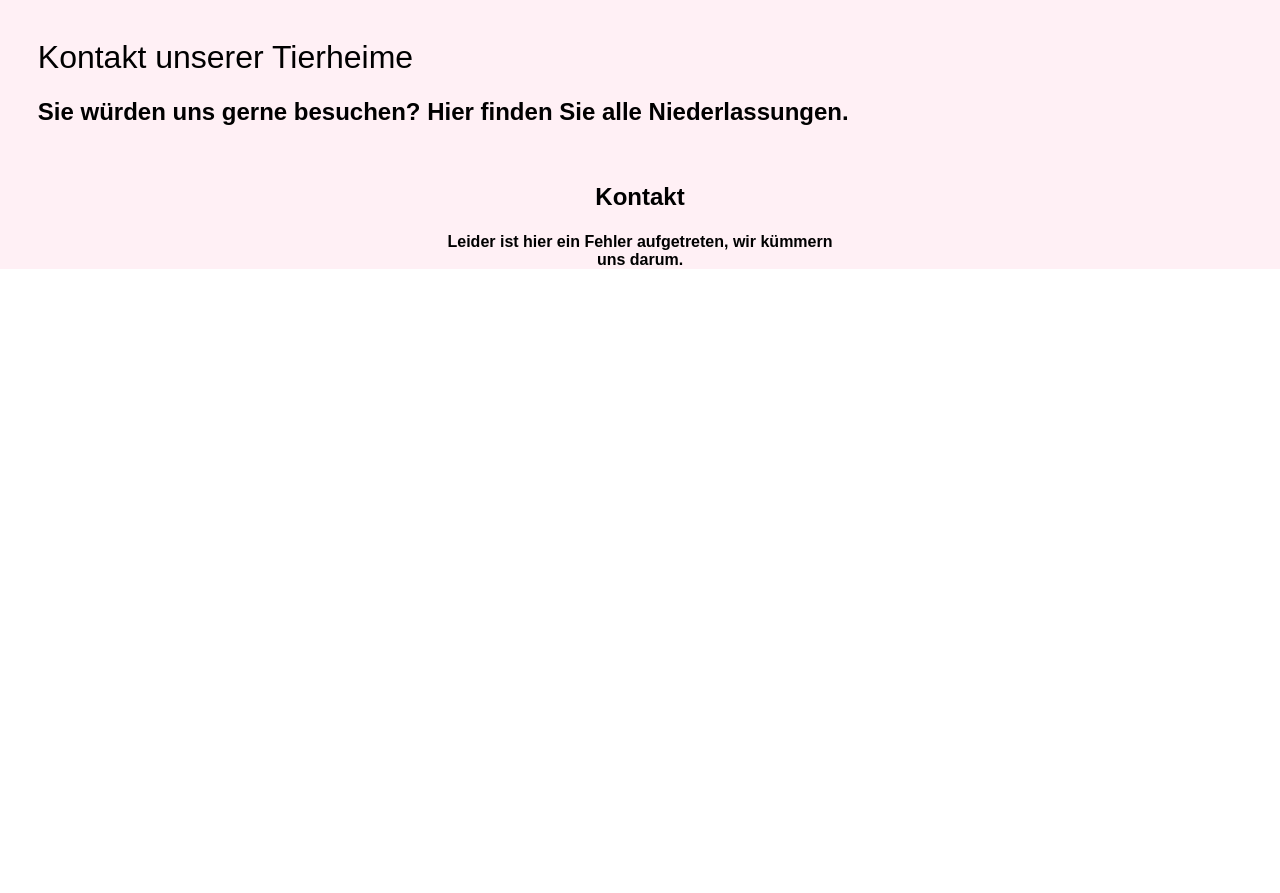
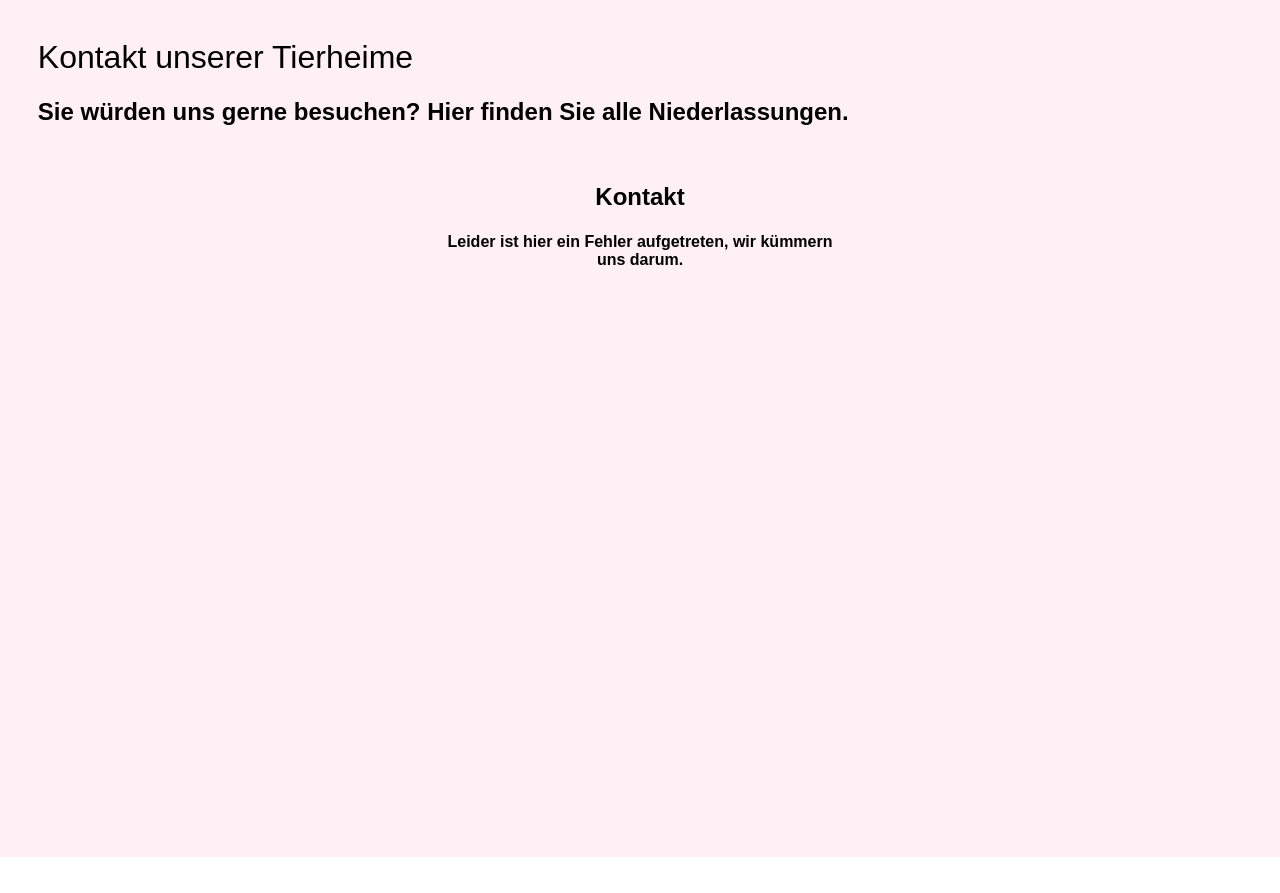
Before and after one commit to Mlorenz12/4.Sem_DB_Animal_Shelter, a Flask app: page /UC1 in a window 1280 px wide. Shown: the part 75-968 px from the top of the page. Before the commit the page ends 344 px from the top, so only its background shows below. Run offline with Flask 2, Linux system fonts and the light colour scheme; data comes from the database, SQL or seed files in the repository; some libraries are stand-ins or nearby versions.

Commit message:
Padding Hintergrund

```diff
--- a/templates/UC1Anfahrt.html
+++ b/templates/UC1Anfahrt.html
@@ -7,7 +7,7 @@
 
 {% block body %}
 
-<div style="background-color: lavenderblush;">
+<div style="background-color: lavenderblush; padding-bottom: 15cm;">
     <div style="padding-left: 1cm; margin-top: .5cm; padding-top: .5cm;">
         <h1>Kontakt unserer Tierheime</h1>
         <h2>Sie würden uns gerne besuchen? Hier finden Sie alle Niederlassungen.</h2><br>
--- a/templates/UC3Tiere.html
+++ b/templates/UC3Tiere.html
@@ -14,7 +14,7 @@
 {% endblock %}
 
 {% block body %}
-<div style="background-color: lavenderblush;">
+<div style="background-color: lavenderblush; padding-bottom: 15cm;">
     <div style="padding-left: 1cm; margin-top: .5cm; padding-top: .5cm;">
         <h1>Unsere Tiere</h1>
         <h3>Haben Sie Interesse an einem neuen Vierbeiner, der Schwung in Ihren Alltag bringt? Oder ein Nagetier zum Spielen?</h3>
```
